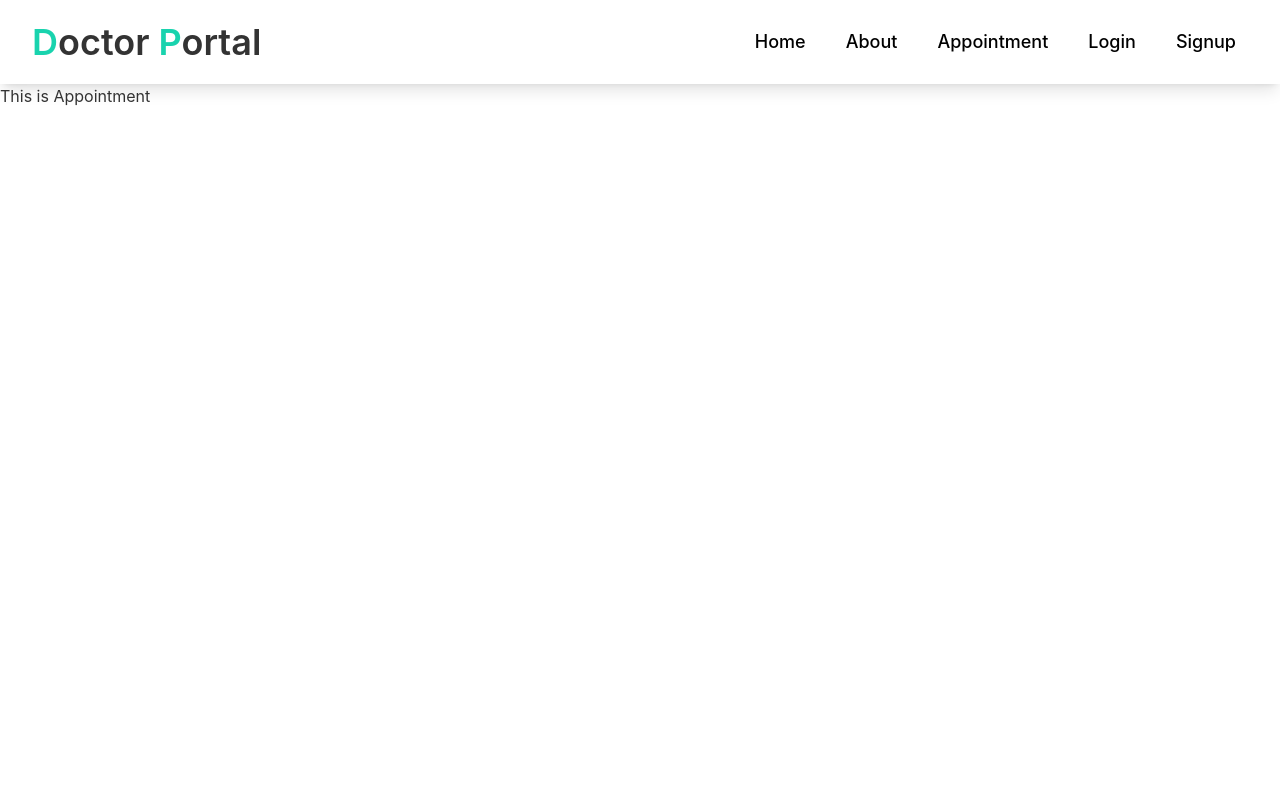
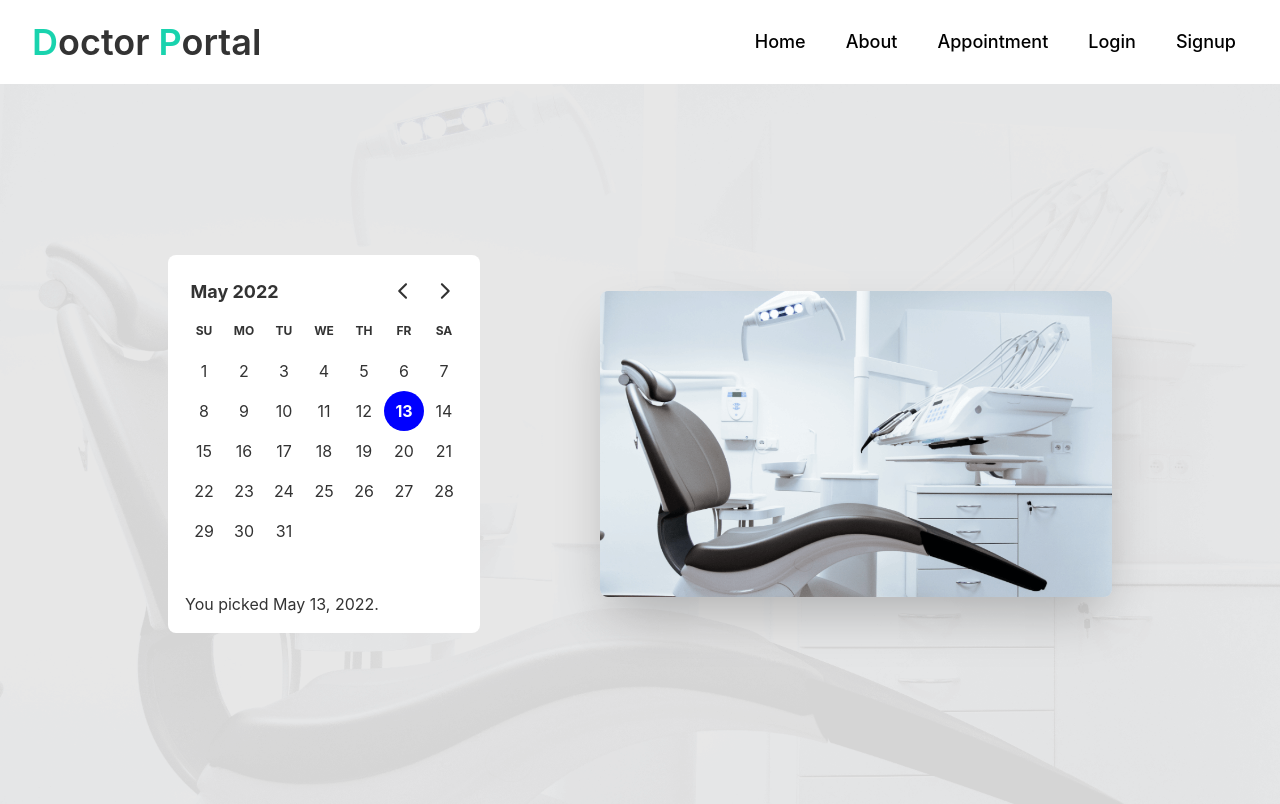
Before and after one commit to Sp-Tamim33/doctor-portal, a React (Create React App) app: page /appointment in a window 1280 px wide. Built offline with nearby package versions, Linux system fonts and the light colour scheme.

Commit message:
added date picker in appointment page

```diff
--- a/package.json
+++ b/package.json
@@ -8,7 +8,9 @@
     "@testing-library/react": "^13.2.0",
     "@testing-library/user-event": "^13.5.0",
     "daisyui": "^2.14.3",
+    "date-fns": "^2.28.0",
     "react": "^18.1.0",
+    "react-day-picker": "^8.0.4",
     "react-dom": "^18.1.0",
     "react-router-dom": "^6.3.0",
     "react-scripts": "5.0.1",
--- a/src/Pages/Appointment/Appointment.js
+++ b/src/Pages/Appointment/Appointment.js
@@ -1,9 +1,32 @@
-import React from 'react';
+import React, { useState } from 'react';
+import chairImg from '../../assets/images/chair.png';
+import bgImg from '../../assets/images/bg.png';
+import { DayPicker } from 'react-day-picker';
+import 'react-day-picker/dist/style.css';
+import { format } from 'date-fns';
 
 const Appointment = () => {
+    const [selected, setSelected] = useState(new Date());
+
+    let footer = <p>Please pick a day.</p>;
+    if (selected) {
+        footer = <p className='mt-10'>You picked {format(selected, 'PP')}.</p>;
+    }
     return (
         <div>
-            This is Appointment
+            <div className="hero min-h-[90vh] bg-base-200" style={{ backgroundImage: `url(${bgImg})` }}>
+                <div className="hero-content flex-col lg:flex-row-reverse">
+                    <img src={chairImg} className="md:max-w-lg rounded-lg shadow-2xl md:ml-16" alt='' />
+                    <div className='bg-white rounded-lg md:mr-10'>
+                        <DayPicker
+                            mode="single"
+                            selected={selected}
+                            onSelect={setSelected}
+                            footer={footer}
+                        />
+                    </div>
+                </div>
+            </div>
         </div>
     );
 };
```
Also changed, not shown: 1 other file (tests, documents, lock files or other folders).
